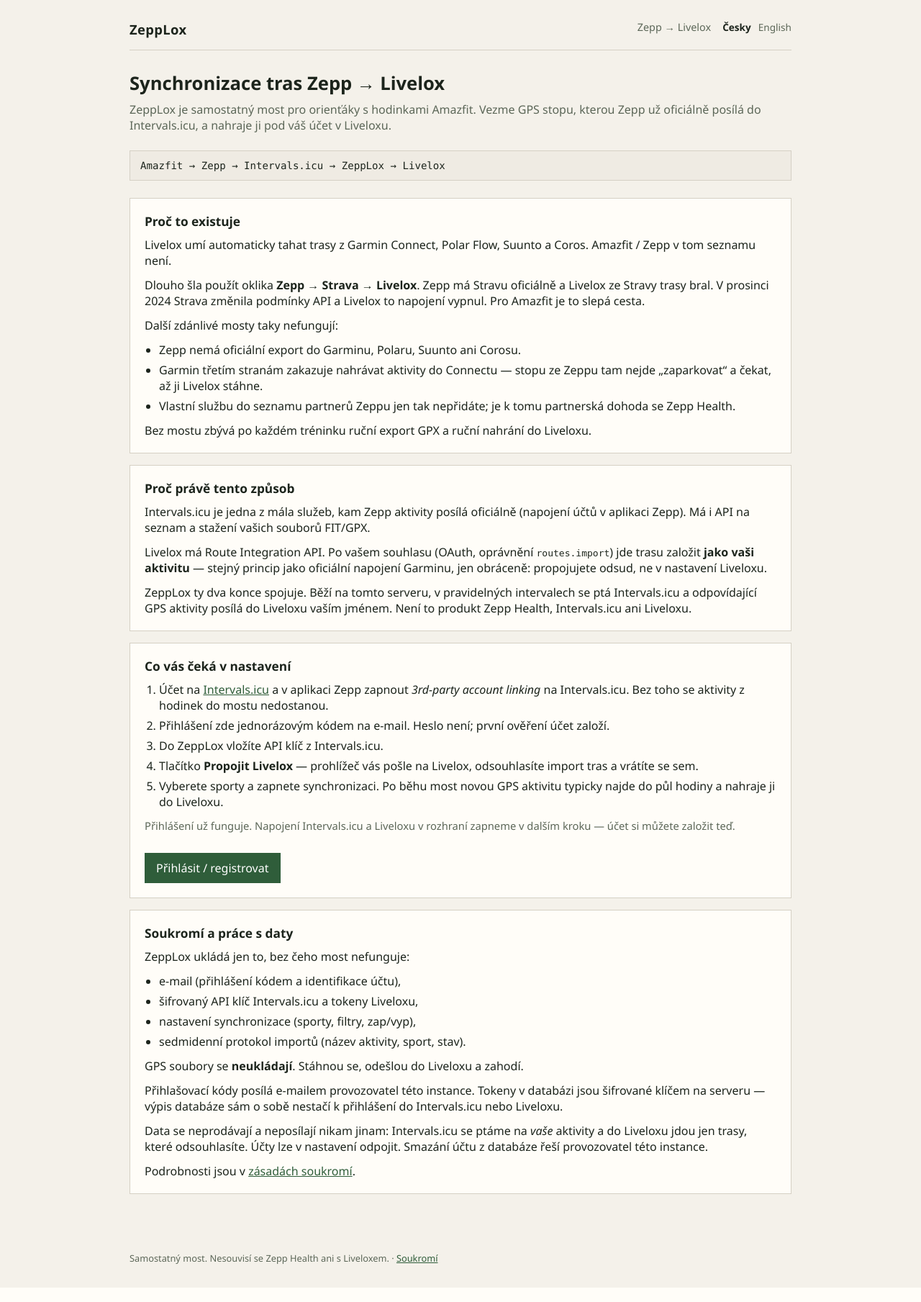
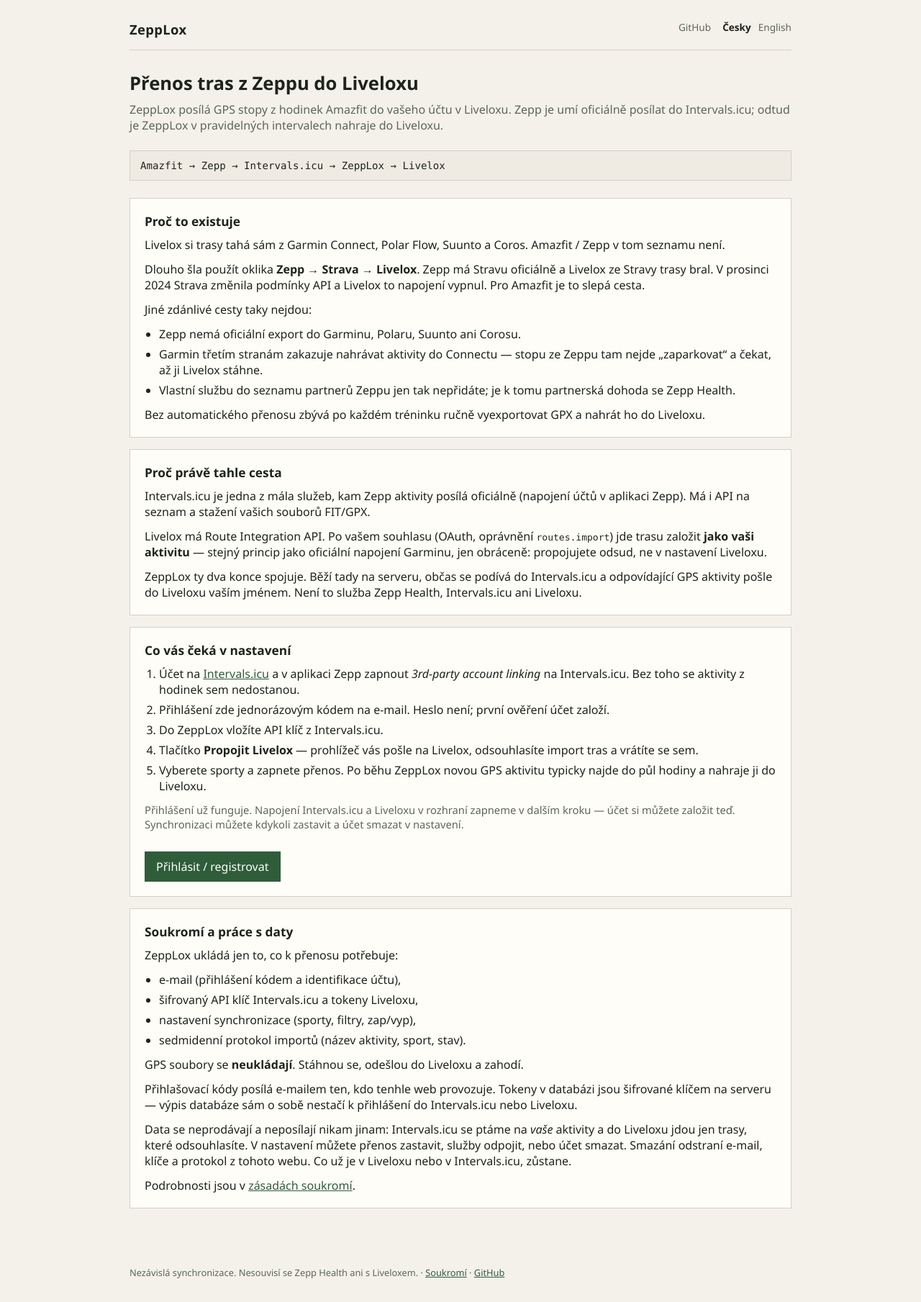
Before and after one commit to pjanecekATlangmaster/zepplox, a FastAPI app: page / in a window 1280 px wide. Shown: the whole page at 72% size. Run offline with FastAPI, Linux system fonts and the light colour scheme; parts of the project's set-up code (start-up, migrations or seed data) failed here and were passed over.

Commit message:
Let users stop sync or delete the account, and drop the bridge wording.
Co-authored-by: Cursor <cursoragent@cursor.com>

```diff
--- a/app/main.py
+++ b/app/main.py
@@ -17,6 +17,8 @@ from starlette.middleware.sessions import SessionMiddleware
 from app.accounts import (
     consume_otp,
     create_otp,
+    delete_user_account,
+    ensure_user_settings,
     get_or_create_user,
     normalize_email,
     recent_otp_count,
@@ -32,6 +34,7 @@ from app.models import User
 log = logging.getLogger("zepplox")
 
 ROOT = Path(__file__).resolve().parent
+GITHUB_URL = "https://github.com/pjanecekATlangmaster/zepplox"
 settings = get_settings()
 templates = Jinja2Templates(directory=str(ROOT / "templates"))
 
@@ -97,6 +100,7 @@ def _ctx(request: Request, **extra):
     return {
         "request": request,
         "app_name": settings.app_name,
+        "github_url": GITHUB_URL,
         "csrf": _csrf(request),
         "lang": lang,
         "t": strings_for(lang),
@@ -221,7 +225,54 @@ def settings_page(
     request: Request,
     user: User = Depends(require_user),
 ):
-    return _html(request, "settings.html", user=user)
+    return _html(
+        request,
+        "settings.html",
+        user=user,
+        sync_enabled=user.settings is None or bool(user.settings.sync_enabled),
+        notice=request.query_params.get("notice"),
+        error=None,
+    )
+
+
+@app.post("/settings/sync")
+def settings_sync(
+    request: Request,
+    csrf: str = Form(...),
+    enabled: str = Form(...),
+    user: User = Depends(require_user),
+    db: Session = Depends(get_db),
+):
+    _check_csrf(request, csrf)
+    row = ensure_user_settings(db, user)
+    row.sync_enabled = 1 if enabled == "1" else 0
+    notice = "sync_on" if row.sync_enabled else "sync_off"
+    return RedirectResponse(f"/settings?notice={notice}", status_code=303)
+
+
+@app.post("/settings/delete")
+def settings_delete(
+    request: Request,
+    csrf: str = Form(...),
+    confirm: str = Form(""),
+    user: User = Depends(require_user),
+    db: Session = Depends(get_db),
+):
+    _check_csrf(request, csrf)
+    t = strings_for(resolve_lang(request))
+    if confirm != "delete":
+        return _html(
+            request,
+            "settings.html",
+            status_code=400,
+            user=user,
+            sync_enabled=user.settings is None or bool(user.settings.sync_enabled),
+            notice=None,
+            error=t["delete_need_confirm"],
+        )
+    delete_user_account(db, user)
+    request.session.clear()
+    return RedirectResponse("/", status_code=303)
 
 
 @app.get("/privacy", response_class=HTMLResponse)
--- a/app/static/style.css
+++ b/app/static/style.css
@@ -34,6 +34,8 @@ header strong { font-size: 1.15rem; letter-spacing: 0.02em; }
   justify-content: flex-end;
 }
 .header-right > span { color: var(--muted); font-size: 0.9rem; }
+.header-right a.github { color: var(--muted); text-decoration: none; font-size: 0.85rem; }
+.header-right a.github:hover { color: var(--ink); }
 .lang { display: flex; gap: 10px; font-size: 0.85rem; }
 .lang a { color: var(--muted); text-decoration: none; }
 .lang a[aria-current="true"] { color: var(--ink); font-weight: 650; }
@@ -103,6 +105,19 @@ button.ghost, .button.ghost {
   color: var(--ink);
   border: 1px solid var(--line);
 }
+button.danger {
+  background: var(--danger);
+  color: #fff;
+}
+label.check {
+  display: flex;
+  align-items: flex-start;
+  gap: 8px;
+  margin: 12px 0 0;
+  font-size: 0.92rem;
+  max-width: 36rem;
+}
+label.check input { margin-top: 3px; }
 .error { color: var(--danger); margin: 12px 0; }
 .notice { color: var(--ok); margin: 0 0 16px; }
 table { width: 100%; border-collapse: collapse; font-size: 0.92rem; }
--- a/app/templates/base.html
+++ b/app/templates/base.html
@@ -10,7 +10,7 @@
   <header>
     <a class="brand" href="/{% if lang == 'en' %}?lang=en{% endif %}"><strong>{{ app_name }}</strong></a>
     <div class="header-right">
-      <span>{{ t.tagline }}</span>
+      <a class="github" href="{{ github_url }}" rel="noopener" target="_blank">{{ t.github }}</a>
       <nav class="lang" aria-label="{{ t.lang_label }}">
         <a href="{{ request.url.path }}?lang=cs"{% if lang == "cs" %} aria-current="true"{% endif %}>{{ t.lang_cs }}</a>
         <a href="{{ request.url.path }}?lang=en"{% if lang == "en" %} aria-current="true"{% endif %}>{{ t.lang_en }}</a>
@@ -23,6 +23,7 @@
   <footer>
     {{ t.footer }}
     · <a href="/privacy{% if lang == 'en' %}?lang=en{% endif %}">{{ t.privacy_link }}</a>
+    · <a href="{{ github_url }}" rel="noopener" target="_blank">{{ t.github }}</a>
   </footer>
 </body>
 </html>
--- a/app/templates/landing.html
+++ b/app/templates/landing.html
@@ -2,46 +2,46 @@
 {% block title %}{{ app_name }} · Zepp → Livelox{% endblock %}
 {% block content %}
 {% if lang == "en" %}
-  <h1>Syncing Amazfit tracks into Livelox</h1>
-  <p class="lead">{{ app_name }} is a self-hosted bridge for orienteers who run with Amazfit watches. It takes the GPS track that Zepp already sends to Intervals.icu and imports it into your Livelox account.</p>
+  <h1>Getting Amazfit tracks into Livelox</h1>
+  <p class="lead">{{ app_name }} copies GPS tracks from Amazfit watches into your Livelox account. Zepp already sends workouts to Intervals.icu; from there {{ app_name }} uploads the matching routes to Livelox on a schedule.</p>
   <p class="path" aria-label="Data path">Amazfit → Zepp → Intervals.icu → {{ app_name }} → Livelox</p>
 
   <div class="card">
     <h2>Why this exists</h2>
-    <p>Livelox can pull routes automatically from Garmin Connect, Polar Flow, Suunto and Coros. Amazfit / Zepp is not on that list.</p>
+    <p>Livelox can pull routes on its own from Garmin Connect, Polar Flow, Suunto and Coros. Amazfit / Zepp is not on that list.</p>
     <p>For a while the workaround was <strong>Zepp → Strava → Livelox</strong>. Zepp still has an official Strava link, and Livelox used to import Strava activities. In December 2024 Strava changed its API terms and Livelox dropped that connection. For Amazfit that path is a dead end.</p>
-    <p>Other “obvious” hubs do not work either:</p>
+    <p>Other apparent shortcuts do not work either:</p>
     <ul>
       <li>Zepp has no official export to Garmin, Polar, Suunto or Coros.</li>
       <li>Garmin forbids third parties from writing activities into Connect, so you cannot park a Zepp track there and wait for Livelox.</li>
       <li>You cannot add your own app to Zepp’s 3rd-party list without a partnership with Zepp Health.</li>
     </ul>
-    <p>Without a bridge, each session means a manual GPX export and a manual upload to Livelox.</p>
+    <p>Without an automatic transfer, each session means exporting a GPX by hand and uploading it to Livelox yourself.</p>
   </div>
 
   <div class="card">
-    <h2>Why this method</h2>
+    <h2>Why this route</h2>
     <p>Intervals.icu is one of the few services Zepp already pushes workouts to (3rd-party account linking in the Zepp app). It also has an API that can list and download your FIT/GPX files.</p>
     <p>Livelox has a Route Integration API. After you consent (OAuth, scope <code>routes.import</code>), a track can be created <strong>as your activity</strong> — the same idea as the official Garmin link, only in reverse: you connect from here, not from Livelox settings.</p>
-    <p>{{ app_name }} joins those two ends. It runs on this host, polls Intervals.icu on a schedule, and posts matching GPS activities to Livelox in your name. It is not a product of Zepp Health, Intervals.icu or Livelox.</p>
+    <p>{{ app_name }} joins those two ends. It runs on this server, looks into Intervals.icu on a schedule, and sends matching GPS activities to Livelox in your name. It is not a product of Zepp Health, Intervals.icu or Livelox.</p>
   </div>
 
   <div class="card">
     <h2>What setup looks like</h2>
     <ol class="steps">
-      <li>Create an <a href="https://intervals.icu" rel="noopener">Intervals.icu</a> account and, in the Zepp app, turn on <em>3rd-party account linking</em> to Intervals.icu. Until that is done, watch activities never reach the bridge.</li>
+      <li>Create an <a href="https://intervals.icu" rel="noopener">Intervals.icu</a> account and, in the Zepp app, turn on <em>3rd-party account linking</em> to Intervals.icu. Until that is done, watch activities never get here.</li>
       <li>Sign in here with a one-time e-mail code. There is no password; the first successful code creates the account.</li>
       <li>Paste an Intervals.icu API key into {{ app_name }}.</li>
       <li>Click <strong>Connect Livelox</strong>. Your browser opens Livelox, you allow route import, and you return here.</li>
-      <li>Pick sports and switch sync on. After a run, the bridge typically picks up the new GPS activity within about half an hour and uploads it to Livelox.</li>
+      <li>Pick sports and switch the transfer on. After a run, {{ app_name }} typically picks up the new GPS activity within about half an hour and uploads it to Livelox.</li>
     </ol>
-    <p class="note">Sign-in is live now. Intervals.icu and Livelox linking in the UI comes next — you can already create an account.</p>
+    <p class="note">Sign-in is live now. Intervals.icu and Livelox linking in the UI comes next — you can already create an account. You can stop the transfer or delete the account at any time in Settings.</p>
     <a class="button" href="/login?lang=en">{{ t.login_cta }}</a>
   </div>
 
   <div class="card">
     <h2>Privacy and how data is handled</h2>
-    <p>{{ app_name }} stores only what the bridge needs:</p>
+    <p>{{ app_name }} stores only what it needs for the transfer:</p>
     <ul>
       <li>your e-mail (login codes and account identity),</li>
       <li>an encrypted Intervals.icu API key and Livelox OAuth tokens,</li>
@@ -49,51 +49,51 @@
       <li>a seven-day import log (activity title, sport, status).</li>
     </ul>
     <p>GPS files are <strong>not kept</strong>. They are downloaded, posted to Livelox, and discarded.</p>
-    <p>Login codes are sent by e-mail from the operator of this instance. Tokens in the database are encrypted with a key on the server — a database dump alone cannot log into Intervals.icu or Livelox.</p>
-    <p>Nothing is sold or sent anywhere else: Intervals.icu is queried for <em>your</em> activities, and Livelox receives only the routes you authorised. You can disconnect both in Settings. To delete the account from the database, ask the operator of this instance.</p>
+    <p>Login codes are sent by e-mail from whoever runs this site. Tokens in the database are encrypted with a key on the server — a database dump alone cannot log into Intervals.icu or Livelox.</p>
+    <p>Nothing is sold or sent anywhere else: Intervals.icu is queried for <em>your</em> activities, and Livelox receives only the routes you authorised. In Settings you can stop the sync, disconnect the services, or delete the account. Deleting removes your e-mail, keys and log from this site. Routes already in Livelox or Intervals.icu stay there.</p>
     <p>Details are in the <a href="/privacy?lang=en">privacy policy</a>.</p>
   </div>
 {% else %}
-  <h1>Synchronizace tras Zepp → Livelox</h1>
-  <p class="lead">{{ app_name }} je samostatný most pro orienťáky s hodinkami Amazfit. Vezme GPS stopu, kterou Zepp už oficiálně posílá do Intervals.icu, a nahraje ji pod váš účet v Liveloxu.</p>
+  <h1>Přenos tras z Zeppu do Liveloxu</h1>
+  <p class="lead">{{ app_name }} posílá GPS stopy z hodinek Amazfit do vašeho účtu v Liveloxu. Zepp je umí oficiálně posílat do Intervals.icu; odtud je {{ app_name }} v pravidelných intervalech nahraje do Liveloxu.</p>
   <p class="path" aria-label="Cesta dat">Amazfit → Zepp → Intervals.icu → {{ app_name }} → Livelox</p>
 
   <div class="card">
     <h2>Proč to existuje</h2>
-    <p>Livelox umí automaticky tahat trasy z Garmin Connect, Polar Flow, Suunto a Coros. Amazfit / Zepp v tom seznamu není.</p>
+    <p>Livelox si trasy tahá sám z Garmin Connect, Polar Flow, Suunto a Coros. Amazfit / Zepp v tom seznamu není.</p>
     <p>Dlouho šla použít oklika <strong>Zepp → Strava → Livelox</strong>. Zepp má Stravu oficiálně a Livelox ze Stravy trasy bral. V prosinci 2024 Strava změnila podmínky API a Livelox to napojení vypnul. Pro Amazfit je to slepá cesta.</p>
-    <p>Další zdánlivé mosty taky nefungují:</p>
+    <p>Jiné zdánlivé cesty taky nejdou:</p>
     <ul>
       <li>Zepp nemá oficiální export do Garminu, Polaru, Suunto ani Corosu.</li>
       <li>Garmin třetím stranám zakazuje nahrávat aktivity do Connectu — stopu ze Zeppu tam nejde „zaparkovat“ a čekat, až ji Livelox stáhne.</li>
       <li>Vlastní službu do seznamu partnerů Zeppu jen tak nepřidáte; je k tomu partnerská dohoda se Zepp Health.</li>
     </ul>
-    <p>Bez mostu zbývá po každém tréninku ruční export GPX a ruční nahrání do Liveloxu.</p>
+    <p>Bez automatického přenosu zbývá po každém tréninku ručně vyexportovat GPX a nahrát ho do Liveloxu.</p>
   </div>
 
   <div class="card">
-    <h2>Proč právě tento způsob</h2>
+    <h2>Proč právě tahle cesta</h2>
     <p>Intervals.icu je jedna z mála služeb, kam Zepp aktivity posílá oficiálně (napojení účtů v aplikaci Zepp). Má i API na seznam a stažení vašich souborů FIT/GPX.</p>
     <p>Livelox má Route Integration API. Po vašem souhlasu (OAuth, oprávnění <code>routes.import</code>) jde trasu založit <strong>jako vaši aktivitu</strong> — stejný princip jako oficiální napojení Garminu, jen obráceně: propojujete odsud, ne v nastavení Liveloxu.</p>
-    <p>{{ app_name }} ty dva konce spojuje. Běží na tomto serveru, v pravidelných intervalech se ptá Intervals.icu a odpovídající GPS aktivity posílá do Liveloxu vaším jménem. Není to produkt Zepp Health, Intervals.icu ani Liveloxu.</p>
+    <p>{{ app_name }} ty dva konce spojuje. Běží tady na serveru, občas se podívá do Intervals.icu a odpovídající GPS aktivity pošle do Liveloxu vaším jménem. Není to služba Zepp Health, Intervals.icu ani Liveloxu.</p>
   </div>
 
   <div class="card">
     <h2>Co vás čeká v nastavení</h2>
     <ol class="steps">
-      <li>Účet na <a href="https://intervals.icu" rel="noopener">Intervals.icu</a> a v aplikaci Zepp zapnout <em>3rd-party account linking</em> na Intervals.icu. Bez toho se aktivity z hodinek do mostu nedostanou.</li>
+      <li>Účet na <a href="https://intervals.icu" rel="noopener">Intervals.icu</a> a v aplikaci Zepp zapnout <em>3rd-party account linking</em> na Intervals.icu. Bez toho se aktivity z hodinek sem nedostanou.</li>
       <li>Přihlášení zde jednorázovým kódem na e-mail. Heslo není; první ověření účet založí.</li>
       <li>Do {{ app_name }} vložíte API klíč z Intervals.icu.</li>
       <li>Tlačítko <strong>Propojit Livelox</strong> — prohlížeč vás pošle na Livelox, odsouhlasíte import tras a vrátíte se sem.</li>
-      <li>Vyberete sporty a zapnete synchronizaci. Po běhu most novou GPS aktivitu typicky najde do půl hodiny a nahraje ji do Liveloxu.</li>
+      <li>Vyberete sporty a zapnete přenos. Po běhu {{ app_name }} novou GPS aktivitu typicky najde do půl hodiny a nahraje ji do Liveloxu.</li>
     </ol>
-    <p class="note">Přihlášení už funguje. Napojení Intervals.icu a Liveloxu v rozhraní zapneme v dalším kroku — účet si můžete založit teď.</p>
+    <p class="note">Přihlášení už funguje. Napojení Intervals.icu a Liveloxu v rozhraní zapneme v dalším kroku — účet si můžete založit teď. Synchronizaci můžete kdykoli zastavit a účet smazat v nastavení.</p>
     <a class="button" href="/login">{{ t.login_cta }}</a>
   </div>
 
   <div class="card">
     <h2>Soukromí a práce s daty</h2>
-    <p>{{ app_name }} ukládá jen to, bez čeho most nefunguje:</p>
+    <p>{{ app_name }} ukládá jen to, co k přenosu potřebuje:</p>
     <ul>
       <li>e-mail (přihlášení kódem a identifikace účtu),</li>
       <li>šifrovaný API klíč Intervals.icu a tokeny Liveloxu,</li>
@@ -101,8 +101,8 @@
       <li>sedmidenní protokol importů (název aktivity, sport, stav).</li>
     </ul>
     <p>GPS soubory se <strong>neukládají</strong>. Stáhnou se, odešlou do Liveloxu a zahodí.</p>
-    <p>Přihlašovací kódy posílá e-mailem provozovatel této instance. Tokeny v databázi jsou šifrované klíčem na serveru — výpis databáze sám o sobě nestačí k přihlášení do Intervals.icu nebo Liveloxu.</p>
-    <p>Data se neprodávají a neposílají nikam jinam: Intervals.icu se ptáme na <em>vaše</em> aktivity a do Liveloxu jdou jen trasy, které odsouhlasíte. Účty lze v nastavení odpojit. Smazání účtu z databáze řeší provozovatel této instance.</p>
+    <p>Přihlašovací kódy posílá e-mailem ten, kdo tenhle web provozuje. Tokeny v databázi jsou šifrované klíčem na serveru — výpis databáze sám o sobě nestačí k přihlášení do Intervals.icu nebo Liveloxu.</p>
+    <p>Data se neprodávají a neposílají nikam jinam: Intervals.icu se ptáme na <em>vaše</em> aktivity a do Liveloxu jdou jen trasy, které odsouhlasíte. V nastavení můžete přenos zastavit, služby odpojit, nebo účet smazat. Smazání odstraní e-mail, klíče a protokol z tohoto webu. Co už je v Liveloxu nebo v Intervals.icu, zůstane.</p>
     <p>Podrobnosti jsou v <a href="/privacy">zásadách soukromí</a>.</p>
   </div>
 {% endif %}
```
Also changed, not shown: app/accounts.py (+21 -3 lines), app/i18n.py (+30 -6 lines), app/templates/privacy.html (+6 -6 lines), app/templates/settings.html (+36 -0 lines).
